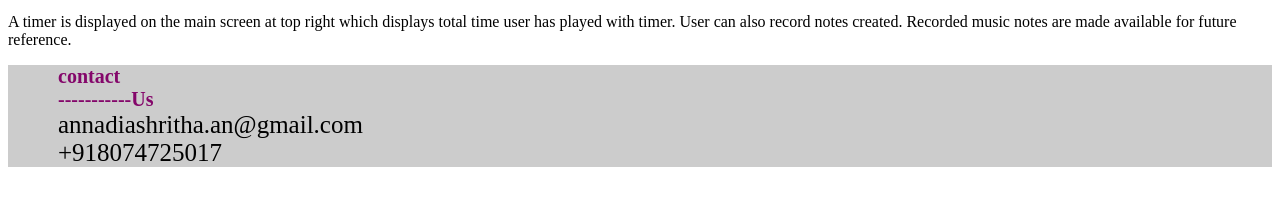
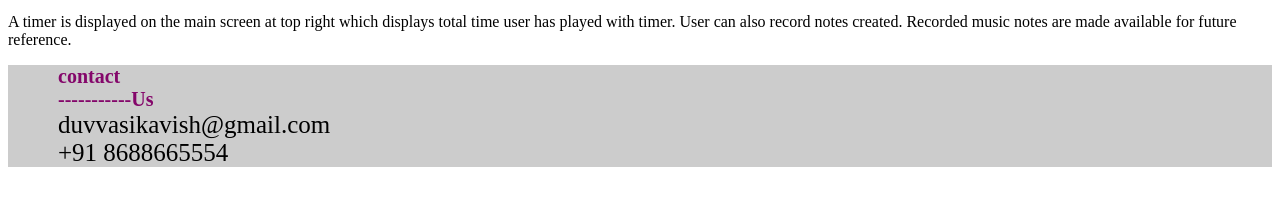
Before and after one commit to kavish20264/Piano, a plain HTML site: page about.html in a window 1280 px wide. Shown: the part 583-788 px from the top of the page. Drawn offline with Linux system fonts and the light colour scheme.

Commit message:
Updated about page

```diff
--- a/about.html
+++ b/about.html
@@ -23,9 +23,9 @@
         <div class="contact">
             <b>contact<br>-----------Us</b>
             <br>
-            <span>annadiashritha.an@gmail.com
+            <span>duvvasikavish@gmail.com
                 <br>
-                +918074725017
+                +91 8688665554
             </span>
         </div>
     </div>
```
